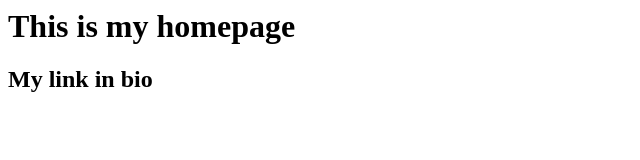
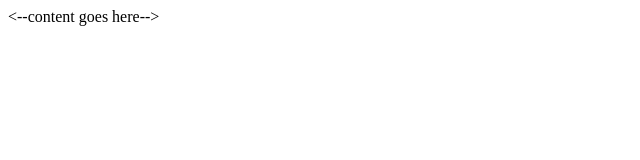
Before and after one commit to 00-oo-00/link-in-bio, a plain HTML site: page Index.html in a window 1280 px wide. Shown: the whole page, without its empty margins (0-640 px from the left). Drawn offline with Linux system fonts and the light colour scheme.

Commit message:
link in bio first save

```diff
--- a/Index.html
+++ b/Index.html
@@ -1,3 +1,9 @@
-<h1> This is my homepage</h1>
-
-<h2>My link in bio</h2>
+<!DOCTYPE html>
+<html>
+ <head>
+  <meta charset="UTF-8">
+ </head>
+ <body>
+    <--content goes here-->
+   </body>
+</html>
```
